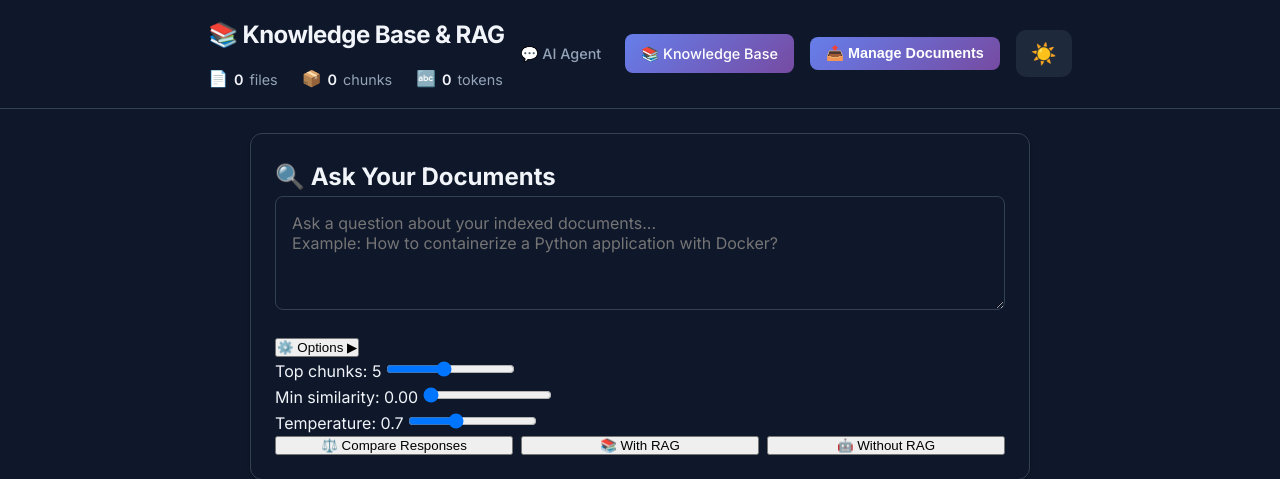
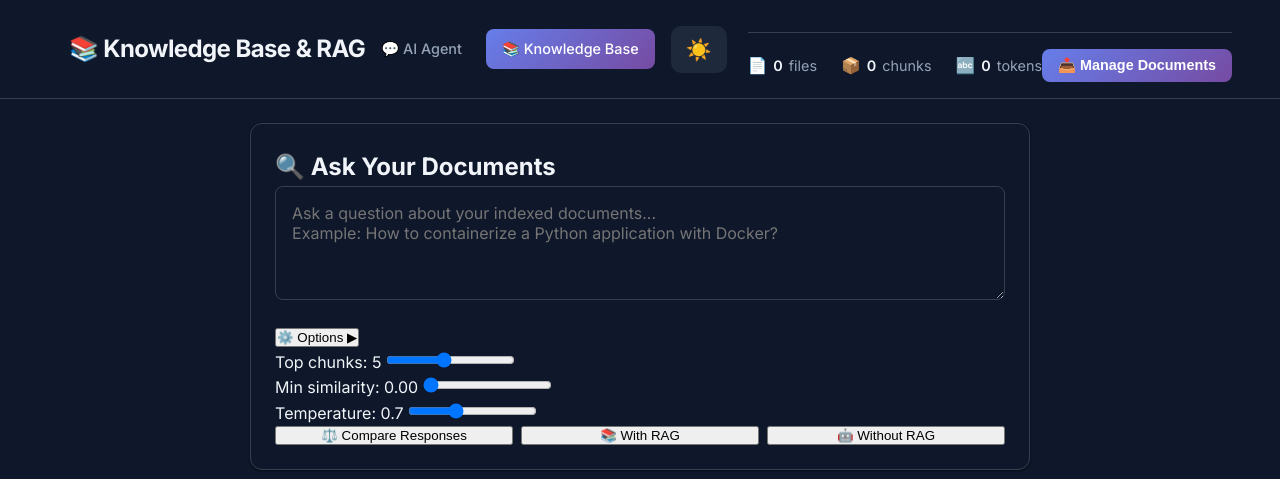
Before and after one commit to ssamhawk/ai-agent-day1, a Flask app: template day14/templates/rag.html in a window 1280 px wide. Shown: the top 479 px of the page. Run offline with Flask 3, Linux system fonts and the light colour scheme; the template is opened without the code that fills it, so the values that code supplies are empty; some libraries are stand-ins or nearby versions.

Commit message:
refactor: reorganize header layout
- Move statistics and Manage Documents button below navigation
- Create header-bottom row with stats on left, button on right
- Add border-top separator between header rows
- Cleaner visual hierarchy: title/nav → stats/actions

🤖 Generated with [Claude Code](https://claude.com/claude-code)

Co-Authored-By: Claude <noreply@anthropic.com>

```diff
--- a/day14/static/rag.css
+++ b/day14/static/rag.css
@@ -18,14 +18,22 @@
 
 .compact-header h1 {
     font-size: 1.5em;
-    margin: 0 0 8px 0;
+    margin: 0;
     color: var(--text-primary);
+}
+
+.header-bottom {
+    display: flex;
+    justify-content: space-between;
+    align-items: center;
+    margin-top: 16px;
+    padding-top: 16px;
+    border-top: 1px solid var(--border-color);
 }
 
 .index-info {
     display: flex;
     gap: 24px;
-    margin-top: 4px;
 }
 
 .index-stat {
--- a/day14/templates/rag.html
+++ b/day14/templates/rag.html
@@ -14,11 +14,21 @@
 </head>
 <body>
     <div class="container">
-        <!-- Compact Header with Index Info -->
+        <!-- Compact Header -->
         <header class="compact-header">
             <div class="header-row">
                 <div class="header-left">
                     <h1>📚 Knowledge Base & RAG</h1>
+                </div>
+                <div class="header-right">
+                    <nav class="header-nav">
+                        <a href="/" class="nav-link">💬 AI Agent</a>
+                        <a href="/rag" class="nav-link active">📚 Knowledge Base</a>
+                    </nav>
+                    <button class="theme-toggle" id="theme-toggle" aria-label="Toggle theme">🌙</button>
+                </div>
+            </div>
+            <div class="header-bottom">
                 <div class="index-info">
                     <span class="index-stat">
                         <span class="stat-icon">📄</span>
@@ -33,15 +43,7 @@
                         <span id="header-tokens">0</span> tokens
                     </span>
                 </div>
-                </div>
-                <div class="header-right">
-                    <nav class="header-nav">
-                        <a href="/" class="nav-link">💬 AI Agent</a>
-                        <a href="/rag" class="nav-link active">📚 Knowledge Base</a>
-                    </nav>
                 <button class="btn-manage" id="manage-docs-btn">📤 Manage Documents</button>
-                    <button class="theme-toggle" id="theme-toggle" aria-label="Toggle theme">🌙</button>
-                </div>
             </div>
         </header>
 
```
Lines whose indentation alone changed are shown as unchanged.
